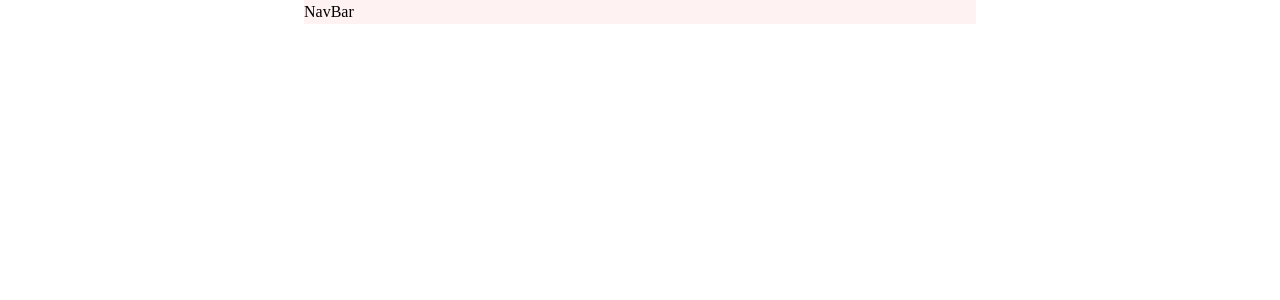
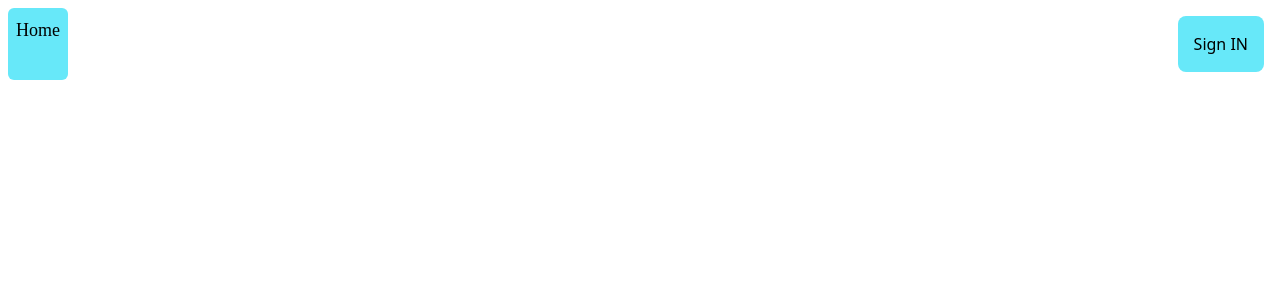
Before and after one commit to kunwarabhi7/blogv2, a Next.js app: page / in a window 1280 px wide. Shown: the top 300 px of the page. Built offline with nearby package versions, Linux system fonts and the light colour scheme; a web font is replaced by a local one.

Commit message:
added 2 navbar item

```diff
--- a/components/NavBar.jsx
+++ b/components/NavBar.jsx
@@ -1,9 +1,14 @@
-import React from 'react'
-
+import Link from "next/link"
 const NavBar = () => {
   return (
-    <div>
-        <h1 className='bg-red-50 font-Mochiy mx-6 md:max-w-2xl md:mx-auto'>NavBar</h1></div>
+    <div className='flex justify-between'>
+      <Link href={'/'}>
+<div className="font-Mochiy text-lg bg-cyan-300 p-2 rounded-md m-2 cursor-pointer">Home</div>
+      </Link>
+      <Link href={'/auth/login'}>
+<div className='bg-cyan-300 rounded-lg p-4 m-4 '><button>Sign IN</button> </div>
+      </Link>
+</div>
   )
 }
 
```
